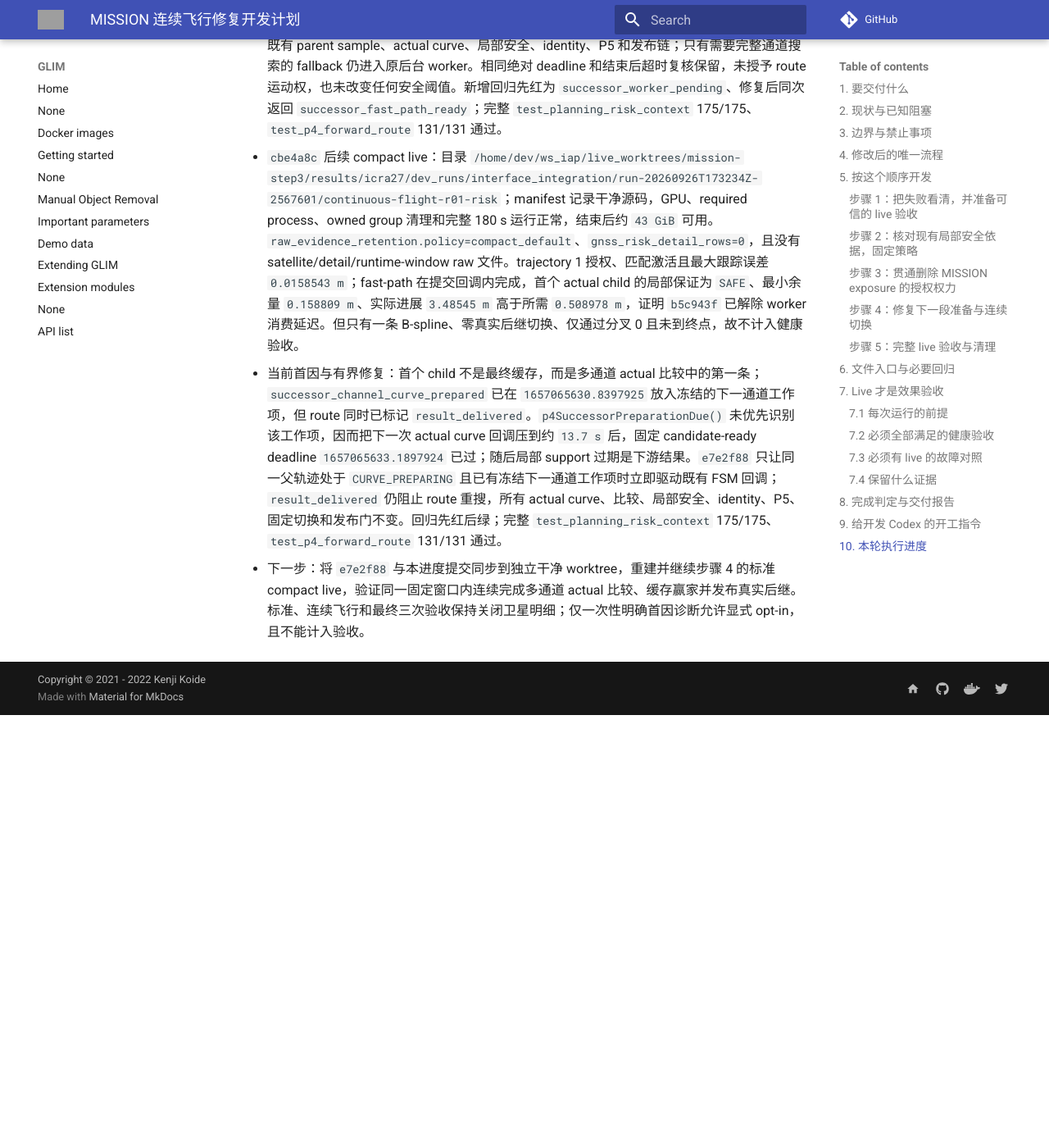
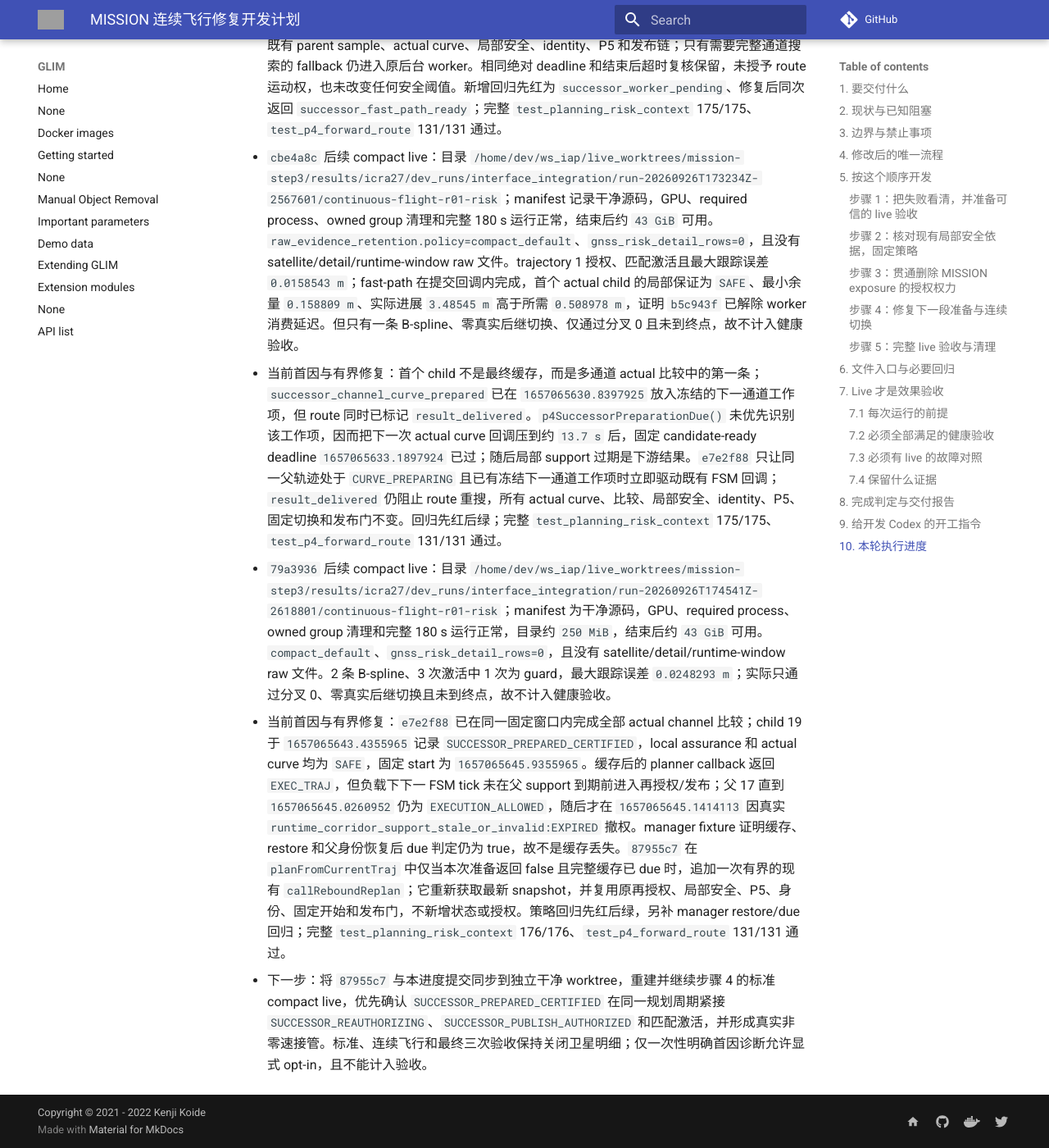
Before and after one commit to Printeger/iap, an MkDocs documentation site: the page built from docs/icra27/MISSION_CONTINUOUS_FLIGHT_IMPLEMENTATION_PLAN.md, in a window 1280 px wide and 1400 px high, scrolled down 25183 px. Shown: the whole window at 82% size. Built offline with MkDocs 1.6.1 and Material for MkDocs 9.7.7, drawn with Linux system fonts in a browser that asks for light colours; nearby versions of some CDN libraries; comment, search, counter and statistics services are not loaded; before the commit the page ends 26055 px from its top, so only the background shows below that; grey boxes are pictures that could not be loaded.

Commit message:
docs(icra27): record prepared successor publish race

```diff
--- a/docs/icra27/MISSION_CONTINUOUS_FLIGHT_IMPLEMENTATION_PLAN.md
+++ b/docs/icra27/MISSION_CONTINUOUS_FLIGHT_IMPLEMENTATION_PLAN.md
@@ -255,7 +255,7 @@ symlink、非 tracked 且无进程占用后才能按精确路径删除。遵守
 
 ## 10. 本轮执行进度
 
-- 提交：步骤 1 为 `83fddbc`、`9f27a05`、`f6761b8`、`784d3d3`、`a4a35e9`、`30426ac`、`ffc118b`；步骤 2 为 `a751d5f`、`641b3ad`；步骤 3 为 `93bd62c`；步骤 4 当前到 `e7e2f88`（完整因果提交链见下述逐次 live 记录）；磁盘与证据策略为 `64f6764`、`b772ed9`（均基于计划提交 `e675443`）。用户历史文件 `docs/whatsnext.md` 保持未跟踪、未修改。
+- 提交：步骤 1 为 `83fddbc`、`9f27a05`、`f6761b8`、`784d3d3`、`a4a35e9`、`30426ac`、`ffc118b`；步骤 2 为 `a751d5f`、`641b3ad`；步骤 3 为 `93bd62c`；步骤 4 当前到 `87955c7`（完整因果提交链见下述逐次 live 记录）；磁盘与证据策略为 `64f6764`、`b772ed9`（均基于计划提交 `e675443`）。用户历史文件 `docs/whatsnext.md` 保持未跟踪、未修改。
 - 完成项：步骤 1 已补全 optimizer/refinement/manager/FSM 首因，continuous-flight analyzer 已拒绝 guard 伪后继、身份或父子链不符、零速切换、命令断流、required process 提前退出、短程停车、终点悬停不足和未由 odom 穿越四叉。步骤 2 已确认生产路径统一复用 `LocalMotionAssurance`/`LocalClearanceEvaluator` 且必要输入缺失时 fail closed；森林配置仍为 tracking `0.15 m`、safety margin `0.20 m`、surface `0.02 m`、`uncalibrated_default_v1`，故后续证据只适用于仿真/开发，不能冒充部署标定。步骤 3 已移除 MISSION exposure 的独立拒绝/制动权并保留真实风险诊断和排序；STRICT、局部净空、support/freshness、身份、动力学与制动门不变。
 - 失败首因：基线轨迹 5 为 `SUCCESSOR_CURVE_PREPARATION_FAILED` 且旧 detail 泄漏初始化占位；轨迹 9 为 P5 重复累计 prior episode 后 exposure braking。原始证据：`results/icra27/dev_runs/interface_integration/run-20260926T050049Z-450628/full-r01-risk/exports/planner_p4_risk_astar_debug.csv.execution_events.csv` 及同目录 `stdout.log`。步骤 3 干净 live 已证明旧 exposure 不再制动，但第一 actual B-spline 因 `local_clearance_margin_not_positive` 被硬局部门拒绝，下一冻结通道又继承失败候选的 `HOLD_REQUIRED`，故未首航；`bspline_count=0` 和零位移是结果，不是首因。
 - live 证据：步骤 3 使用独立 worktree/build/install，在 `93bd62c78b6dc7af731b25c6e2a71794d02b14eb` 运行 180 s；GPU preflight 通过、required processes 未提前退出、launch exit 0，manifest 为 `git_worktree_clean=true`。目录：`/home/dev/ws_iap/live_worktrees/mission-step3/results/icra27/dev_runs/interface_integration/run-20260926T081255Z-633590`。该失败运行不计入最终健康三次。
@@ -324,4 +324,6 @@ symlink、非 tracked 且无进程占用后才能按精确路径删除。遵守
 - 当前有界修复与 CPU 证据：`b5c943f` 让已经限定为“复用一条已提交 guide、producer-native occupancy keys、无通道枚举”的 successor fast-path 在首次提交规划回调内完成并立即进入既有 parent sample、actual curve、局部安全、identity、P5 和发布链；只有需要完整通道搜索的 fallback 仍进入原后台 worker。相同绝对 deadline 和结束后超时复核保留，未授予 route 运动权，也未改变任何安全阈值。新增回归先红为 `successor_worker_pending`、修复后同次返回 `successor_fast_path_ready`；完整 `test_planning_risk_context` 175/175、`test_p4_forward_route` 131/131 通过。
 - `cbe4a8c` 后续 compact live：目录 `/home/dev/ws_iap/live_worktrees/mission-step3/results/icra27/dev_runs/interface_integration/run-20260926T173234Z-2567601/continuous-flight-r01-risk`；manifest 记录干净源码，GPU、required process、owned group 清理和完整 180 s 运行正常，结束后约 `43 GiB` 可用。`raw_evidence_retention.policy=compact_default`、`gnss_risk_detail_rows=0`，且没有 satellite/detail/runtime-window raw 文件。trajectory 1 授权、匹配激活且最大跟踪误差 `0.0158543 m`；fast-path 在提交回调内完成，首个 actual child 的局部保证为 `SAFE`、最小余量 `0.158809 m`、实际进展 `3.48545 m` 高于所需 `0.508978 m`，证明 `b5c943f` 已解除 worker 消费延迟。但只有一条 B-spline、零真实后继切换、仅通过分叉 0 且未到终点，故不计入健康验收。
 - 当前首因与有界修复：首个 child 不是最终缓存，而是多通道 actual 比较中的第一条；`successor_channel_curve_prepared` 已在 `1657065630.8397925` 放入冻结的下一通道工作项，但 route 同时已标记 `result_delivered`。`p4SuccessorPreparationDue()` 未优先识别该工作项，因而把下一次 actual curve 回调压到约 `13.7 s` 后，固定 candidate-ready deadline `1657065633.1897924` 已过；随后局部 support 过期是下游结果。`e7e2f88` 只让同一父轨迹处于 `CURVE_PREPARING` 且已有冻结下一通道工作项时立即驱动既有 FSM 回调；`result_delivered` 仍阻止 route 重搜，所有 actual curve、比较、局部安全、identity、P5、固定切换和发布门不变。回归先红后绿；完整 `test_planning_risk_context` 175/175、`test_p4_forward_route` 131/131 通过。
-- 下一步：将 `e7e2f88` 与本进度提交同步到独立干净 worktree，重建并继续步骤 4 的标准 compact live，验证同一固定窗口内连续完成多通道 actual 比较、缓存赢家并发布真实后继。标准、连续飞行和最终三次验收保持关闭卫星明细；仅一次性明确首因诊断允许显式 opt-in，且不能计入验收。
+- `79a3936` 后续 compact live：目录 `/home/dev/ws_iap/live_worktrees/mission-step3/results/icra27/dev_runs/interface_integration/run-20260926T174541Z-2618801/continuous-flight-r01-risk`；manifest 为干净源码，GPU、required process、owned group 清理和完整 180 s 运行正常，目录约 `250 MiB`，结束后约 `43 GiB` 可用。`compact_default`、`gnss_risk_detail_rows=0`，且没有 satellite/detail/runtime-window raw 文件。2 条 B-spline、3 次激活中 1 次为 guard，最大跟踪误差 `0.0248293 m`；实际只通过分叉 0、零真实后继切换且未到终点，故不计入健康验收。
+- 当前首因与有界修复：`e7e2f88` 已在同一固定窗口内完成全部 actual channel 比较；child 19 于 `1657065643.4355965` 记录 `SUCCESSOR_PREPARED_CERTIFIED`，local assurance 和 actual curve 均为 `SAFE`，固定 start 为 `1657065645.9355965`。缓存后的 planner callback 返回 `EXEC_TRAJ`，但负载下下一 FSM tick 未在父 support 到期前进入再授权/发布；父 17 直到 `1657065645.0260952` 仍为 `EXECUTION_ALLOWED`，随后才在 `1657065645.1414113` 因真实 `runtime_corridor_support_stale_or_invalid:EXPIRED` 撤权。manager fixture 证明缓存、restore 和父身份恢复后 due 判定仍为 true，故不是缓存丢失。`87955c7` 在 `planFromCurrentTraj` 中仅当本次准备返回 false 且完整缓存已 due 时，追加一次有界的现有 `callReboundReplan`；它重新获取最新 snapshot，并复用原再授权、局部安全、P5、身份、固定开始和发布门，不新增状态或授权。策略回归先红后绿，另补 manager restore/due 回归；完整 `test_planning_risk_context` 176/176、`test_p4_forward_route` 131/131 通过。
+- 下一步：将 `87955c7` 与本进度提交同步到独立干净 worktree，重建并继续步骤 4 的标准 compact live，优先确认 `SUCCESSOR_PREPARED_CERTIFIED` 在同一规划周期紧接 `SUCCESSOR_REAUTHORIZING`、`SUCCESSOR_PUBLISH_AUTHORIZED` 和匹配激活，并形成真实非零速接管。标准、连续飞行和最终三次验收保持关闭卫星明细；仅一次性明确首因诊断允许显式 opt-in，且不能计入验收。
```
